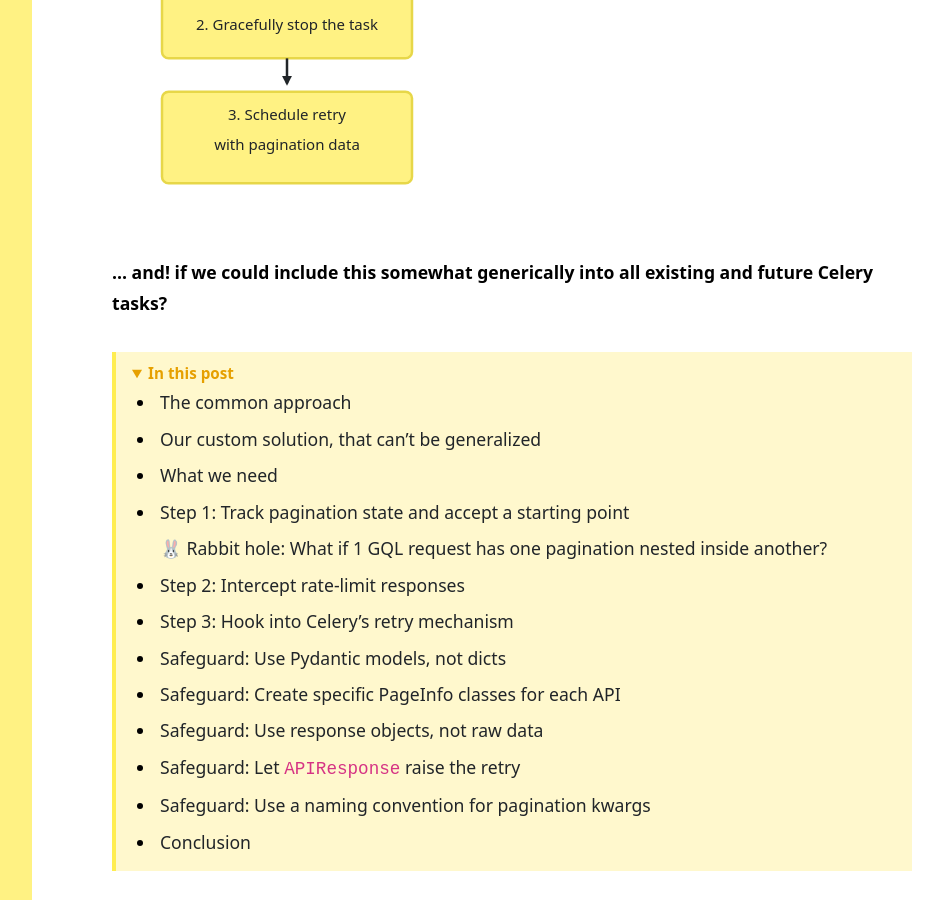
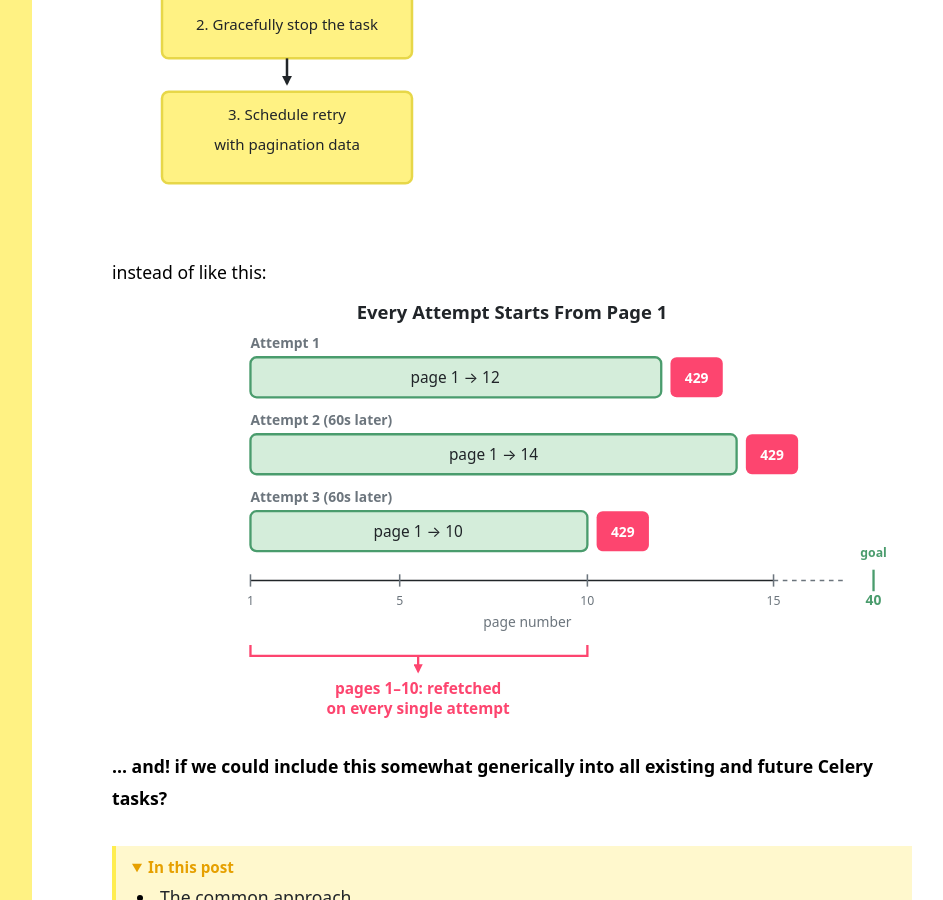
Before and after one commit to inesp/inesp.github.io, a Jekyll site: the page built from _posts/2026-02-24-api-resilience-resumable-pagination.md, in a window 1280 px wide and 900 px high, scrolled down 1228 px. Shown: the whole window, without its empty margins (288-1231 px from the left). Built offline with Jekyll 4.4.1, drawn with Linux system fonts in a browser that asks for light colours; nearby versions of some CDN libraries; some web fonts are replaced; a style sheet for code colours, icons or effects is not loaded.

Commit message:
Add pics

```diff
--- a/_posts/2026-02-24-api-resilience-resumable-pagination.md
+++ b/_posts/2026-02-24-api-resilience-resumable-pagination.md
@@ -16,6 +16,9 @@ Wouldn't it be nice **if the task continued from page 12 after it gets restarted
 If it worked like this:
 
 ![pagination-retry-flow](/assets/http/pagination-retry-flow-idea.svg)
+
+instead of like this:
+![broken-retry-wasted-bars](/assets/http/broken-retry-wasted-bars.svg)
 
 **... and! if we could include this somewhat generically into all existing and future Celery tasks?**
 
```
Also changed, not shown: assets/http/broken-retry-loop.svg (added), assets/http/broken-retry-wasted-bars.svg (added).
